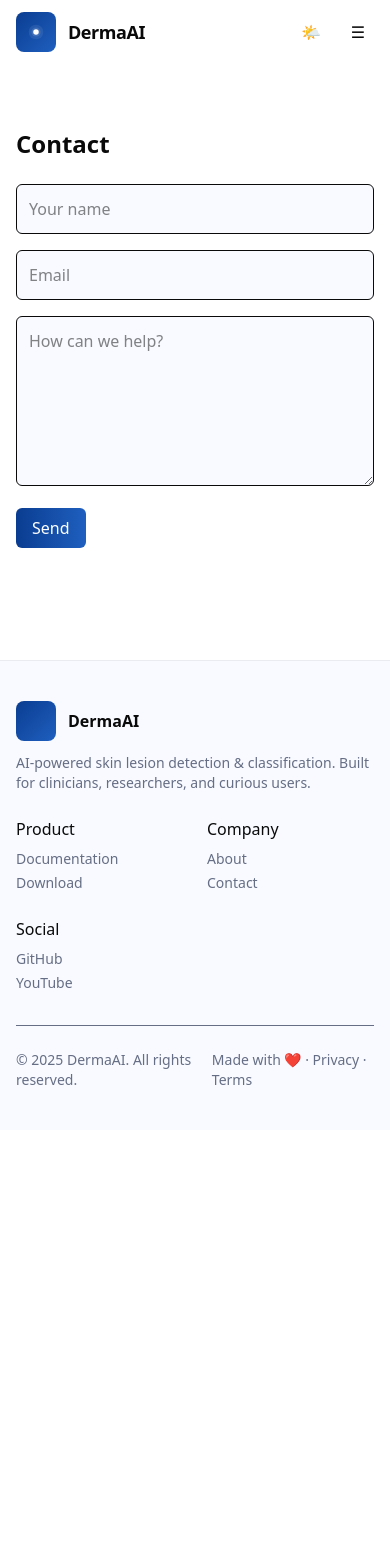
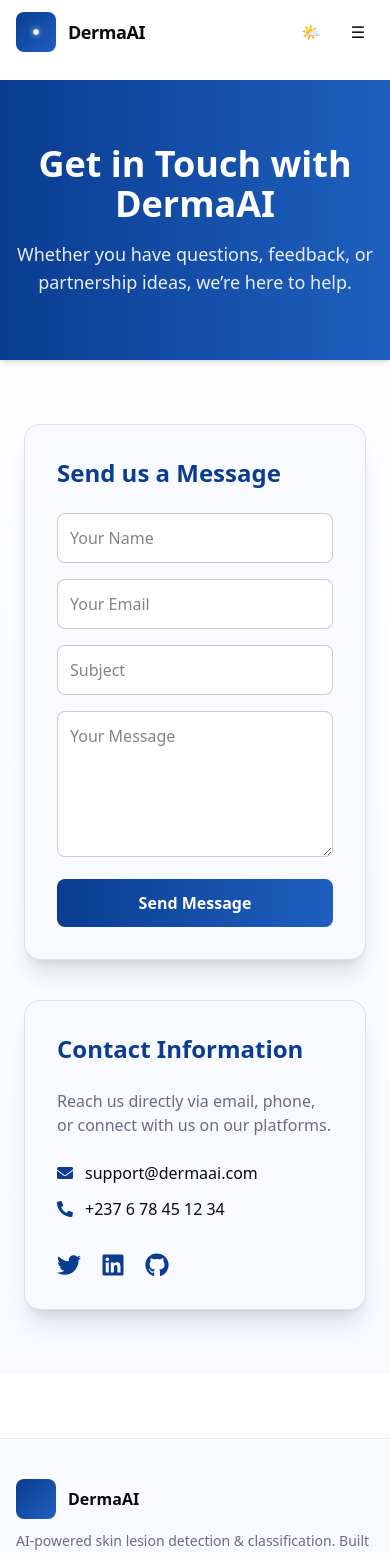
Before and after one commit to NganeEmmanuel/DemaWeb, a React (Vite) app in the folder dermaweb/: page /contact in a window 390 px wide. Shown: the top 1553 px of the page. Before the commit the page ends 1130 px from the top, so only its background shows below. Built offline with nearby package versions, Linux system fonts and the light colour scheme.

Commit message:
implemented contact and updated about for theme responsiveness

```diff
--- a/dermaweb/package.json
+++ b/dermaweb/package.json
@@ -12,6 +12,7 @@
   "dependencies": {
     "react": "^19.1.1",
     "react-dom": "^19.1.1",
+    "react-hot-toast": "^2.6.0",
     "react-icons": "^5.5.0",
     "react-router-dom": "^7.9.3"
   },
--- a/dermaweb/src/App.jsx
+++ b/dermaweb/src/App.jsx
@@ -6,6 +6,7 @@ import Home from './pages/Home';
 import About from './pages/About';
 import Docs from './pages/Docs';
 import Contact from './pages/Contact';
+import { Toaster } from "react-hot-toast";
 
 export default function App() {
   return (
@@ -18,6 +19,7 @@ export default function App() {
           <Route path='/contact' element={<Contact />} />
         </Routes>
       </MainLayout>
+      <Toaster position="top-right" />
     </BrowserRouter>
   );
 }
--- a/dermaweb/src/pages/Contact.jsx
+++ b/dermaweb/src/pages/Contact.jsx
@@ -1,14 +1,220 @@
-import React from 'react';
-export default function Contact(){
+// src/pages/Contact.jsx
+import React, { useState } from "react";
+import toast, { Toaster } from "react-hot-toast";
+import {
+  FaEnvelope,
+  FaPhoneAlt,
+  FaTwitter,
+  FaLinkedin,
+  FaGithub,
+} from "react-icons/fa";
+
+export default function Contact() {
+  const [formData, setFormData] = useState({
+    name: "",
+    email: "",
+    subject: "",
+    message: "",
+  });
+  const [loading, setLoading] = useState(false);
+
+  const handleChange = (e) => {
+    setFormData({ ...formData, [e.target.name]: e.target.value });
+  };
+
+  const validateEmail = (email) => /\S+@\S+\.\S+/.test(email);
+
+  const handleSubmit = async (e) => {
+    e.preventDefault();
+    const { name, email, subject, message } = formData;
+
+    if (!name || !email || !subject || !message) {
+      return toast.error("Please fill out all fields.");
+    }
+    if (!validateEmail(email)) {
+      return toast.error("Please enter a valid email address.");
+    }
+
+    setLoading(true);
+    try {
+      await new Promise((resolve) => setTimeout(resolve, 1500));
+      toast.success("Message sent successfully!");
+      setFormData({ name: "", email: "", subject: "", message: "" });
+    } catch {
+      toast.error("Something went wrong. Please try again.");
+    } finally {
+      setLoading(false);
+    }
+  };
+
   return (
-    <div className="max-w-3xl mx-auto px-4 py-12">
-      <h1 className="text-2xl font-bold">Contact</h1>
-      <form className="mt-6 space-y-4">
-        <input className="w-full p-3 rounded-md bg-[var(--color-surface)] border" placeholder="Your name" />
-        <input className="w-full p-3 rounded-md bg-[var(--color-surface)] border" placeholder="Email" />
-        <textarea className="w-full p-3 rounded-md bg-[var(--color-surface)] border" rows="6" placeholder="How can we help?"></textarea>
-        <button type="submit" className="px-4 py-2 rounded-md text-white" style={{ background: 'linear-gradient(90deg,var(--color-primary),var(--color-primary-2))' }}>Send</button>
-      </form>
+    <div
+      className="min-h-screen transition-colors duration-500"
+      style={{
+        background:
+          "radial-gradient(1200px 600px at 10% 10%, rgba(15,63,145,0.1), transparent 10%), linear-gradient(180deg,var(--color-bg),var(--color-surface))",
+        color: "var(--color-text)",
+      }}
+    >
+      <Toaster position="top-right" />
+
+      {/* Header */}
+      <section
+        className="text-center py-16 shadow-md"
+        style={{
+          background:
+            "linear-gradient(90deg,var(--color-primary),var(--color-primary-2))",
+          color: "#fff",
+        }}
+      >
+        <h1 className="text-4xl md:text-5xl font-bold mb-4">
+          Get in Touch with DermaAI
+        </h1>
+        <p className="text-lg max-w-2xl mx-auto opacity-90">
+          Whether you have questions, feedback, or partnership ideas, we’re here to help.
+        </p>
+      </section>
+
+      {/* Contact Section */}
+      <section className="max-w-6xl mx-auto px-6 py-16 grid md:grid-cols-2 gap-10">
+        {/* Form */}
+        <div
+          className="rounded-2xl shadow-xl p-8 border"
+          style={{
+            background: "var(--color-surface)",
+            borderColor: "rgba(0,0,0,0.1)",
+          }}
+        >
+          <h2
+            className="text-2xl font-semibold mb-6"
+            style={{ color: "var(--color-primary)" }}
+          >
+            Send us a Message
+          </h2>
+          <form onSubmit={handleSubmit} className="space-y-4">
+            <input
+              type="text"
+              name="name"
+              placeholder="Your Name"
+              value={formData.name}
+              onChange={handleChange}
+              className="w-full p-3 rounded-lg border focus:outline-none focus:ring-2"
+              style={{
+                background: "var(--color-bg)",
+                color: "var(--color-text)",
+                borderColor: "rgba(0,0,0,0.2)",
+                focusRingColor: "var(--color-primary)",
+              }}
+            />
+            <input
+              type="email"
+              name="email"
+              placeholder="Your Email"
+              value={formData.email}
+              onChange={handleChange}
+              className="w-full p-3 rounded-lg border focus:outline-none focus:ring-2"
+              style={{
+                background: "var(--color-bg)",
+                color: "var(--color-text)",
+                borderColor: "rgba(0,0,0,0.2)",
+              }}
+            />
+            <input
+              type="text"
+              name="subject"
+              placeholder="Subject"
+              value={formData.subject}
+              onChange={handleChange}
+              className="w-full p-3 rounded-lg border focus:outline-none focus:ring-2"
+              style={{
+                background: "var(--color-bg)",
+                color: "var(--color-text)",
+                borderColor: "rgba(0,0,0,0.2)",
+              }}
+            />
+            <textarea
+              name="message"
+              placeholder="Your Message"
+              value={formData.message}
+              onChange={handleChange}
+              rows="5"
+              className="w-full p-3 rounded-lg border focus:outline-none focus:ring-2"
+              style={{
+                background: "var(--color-bg)",
+                color: "var(--color-text)",
+                borderColor: "rgba(0,0,0,0.2)",
+              }}
+            ></textarea>
+
+            <button
+              type="submit"
+              disabled={loading}
+              className="w-full py-3 rounded-lg font-semibold transition-all duration-300 disabled:opacity-60"
+              style={{
+                background:
+                  "linear-gradient(90deg,var(--color-primary),var(--color-primary-2))",
+                color: "#fff",
+              }}
+            >
+              {loading ? "Sending..." : "Send Message"}
+            </button>
+          </form>
+        </div>
+
+        {/* Info Card */}
+        <div
+          className="flex flex-col justify-center rounded-2xl p-8 shadow-xl border transition-all duration-300"
+          style={{
+            background: "var(--color-surface)",
+            borderColor: "rgba(0,0,0,0.1)",
+          }}
+        >
+          <h2
+            className="text-2xl font-semibold mb-6"
+            style={{ color: "var(--color-primary)" }}
+          >
+            Contact Information
+          </h2>
+          <p className="mb-6" style={{ color: "var(--muted)" }}>
+            Reach us directly via email, phone, or connect with us on our platforms.
+          </p>
+
+          <div className="space-y-3 text-[var(--color-text)]">
+            <div className="flex items-center gap-3">
+              <FaEnvelope className="text-[var(--color-primary)]" />
+              <span>support@dermaai.com</span>
+            </div>
+            <div className="flex items-center gap-3">
+              <FaPhoneAlt className="text-[var(--color-primary)]" />
+              <span>+237 6 78 45 12 34</span>
+            </div>
+          </div>
+
+          <div className="flex gap-5 mt-8 text-2xl">
+            <a
+              href="#"
+              className="transition-colors hover:opacity-80"
+              style={{ color: "var(--color-primary)" }}
+            >
+              <FaTwitter />
+            </a>
+            <a
+              href="#"
+              className="transition-colors hover:opacity-80"
+              style={{ color: "var(--color-primary)" }}
+            >
+              <FaLinkedin />
+            </a>
+            <a
+              href="#"
+              className="transition-colors hover:opacity-80"
+              style={{ color: "var(--color-primary)" }}
+            >
+              <FaGithub />
+            </a>
+          </div>
+        </div>
+      </section>
     </div>
   );
 }
```
Also changed, not shown: dermaweb/src/pages/About.jsx (+89 -21 lines), 1 other file (tests, documents, lock files or other folders).
